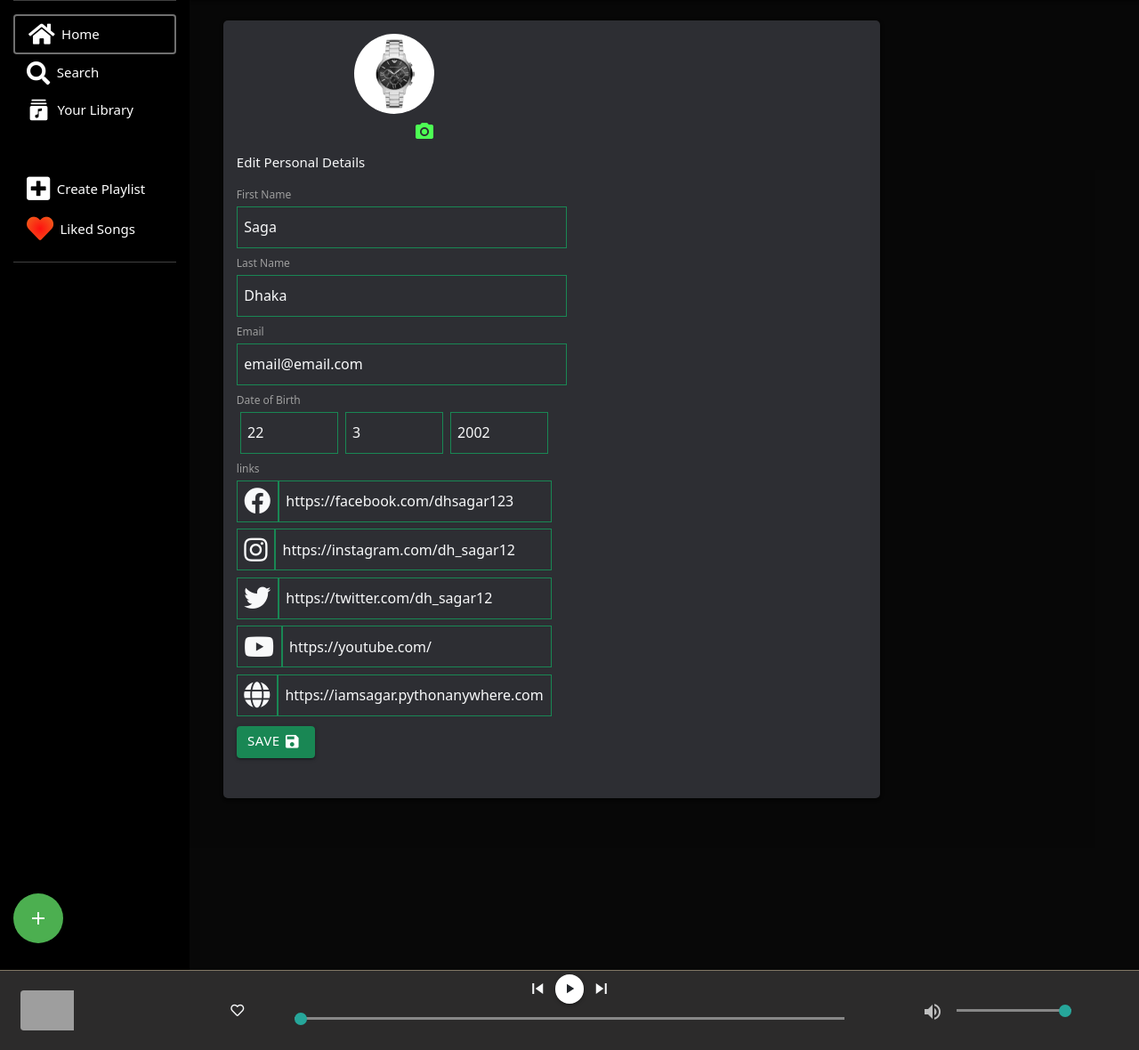
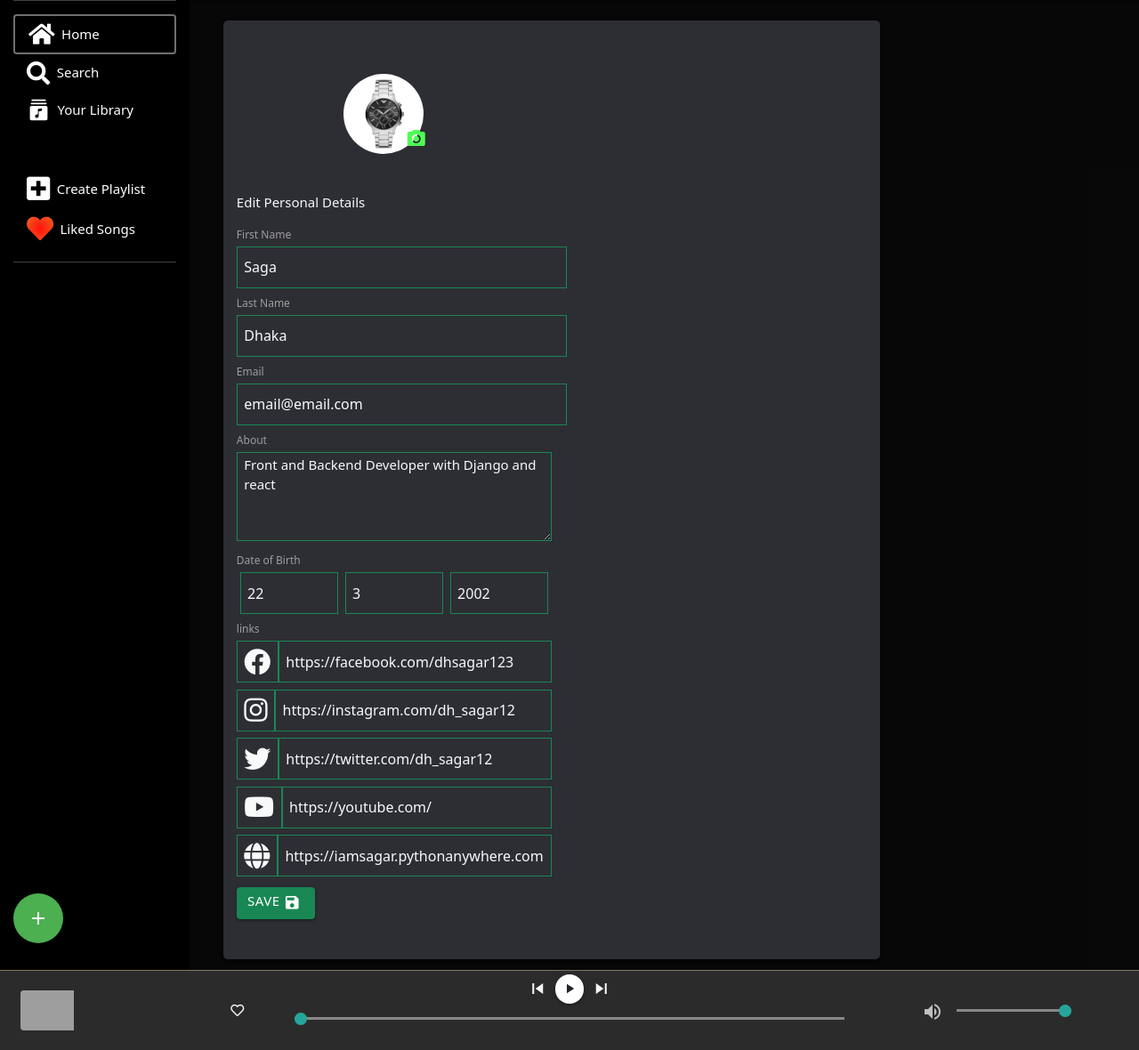
Before and after one commit to dh-sagar12/spotify-clone-in-django, a Django app: page /editprofile/ in a window 1280 px wide. Shown: the part 64-1244 px from the top of the page at 89% size. Run offline with Django 3.2, Linux system fonts and the light colour scheme; a user stored in the database is signed in; data comes from the database, SQL or seed files in the repository; both versions use the stored data as it was after the commit; some libraries are stand-ins or nearby versions; grey boxes are pictures that could not be loaded.

Commit message:
enabled edit profile features and more

```diff
--- a/accounts/admin.py
+++ b/accounts/admin.py
@@ -12,7 +12,7 @@ class CustomUserAdmin(UserAdmin):
     add_form = UserCreationForm
     form = UserChangeForm
     fieldsets = (
-        (None, {'fields': ('email', 'password')}),
+        (None, {'fields': ('username', 'email', 'password')}),
         ('Permissions', {'fields': ('is_staff', 'is_active', 'is_artist', 'is_verify', 'is_superuser', 'groups', 'user_permissions')}),
         ('Personal Information', {'fields': ('avatar', 'first_name', 'last_name', 'gender', 'date_of_birth', 'country', 'about' ), }),
         ('Other Information', {'fields': ('insta_link', 'facebook_link', 'twitter_link', 'youtube_link')}),
--- a/accounts/models.py
+++ b/accounts/models.py
@@ -61,7 +61,7 @@ class User(AbstractBaseUser, PermissionsMixin):
     GENDER_FEMALE = 1
     GENDER_OTHER = -1
     GENDER_CHOICES = [(GENDER_MALE, 'Male'), (GENDER_FEMALE, 'Female'), (GENDER_OTHER, 'Other')]
-    gender = models.IntegerField(choices=GENDER_CHOICES, default=None)
+    gender = models.IntegerField(choices=GENDER_CHOICES, null=True)
 
 
     objects = CustomAccountManager()
--- a/accounts/views.py
+++ b/accounts/views.py
@@ -1,6 +1,11 @@
-from django.shortcuts import render
+from django.http.response import HttpResponseRedirect
+from django.urls import reverse
+from django.shortcuts import redirect, render
 from .models import User
 from django.contrib.auth.decorators import login_required
+import datetime
+from django.contrib import messages
+
 
 # Create your views here.
 
@@ -16,7 +21,39 @@ def showProfile(request, username):
 
 @login_required(login_url = 'login')
 def editProfile(request):
+    user = User.objects.filter(username= request.user.username)
+    thisuser= user.first()
     if request.method == 'POST':
-        pass
+        firstName = request.POST.get('firstName')
+        lastName = request.POST.get('lastName')
+        email = request.POST.get('email')
+        about = request.POST.get('about')
+        birthDay = request.POST.get('birthDay')
+        birthMonth = request.POST.get('birthMonth')
+        birthYear = request.POST.get('birthYear')
+        facebookLink = request.POST.get('facebookLink')
+        instagramLink = request.POST.get('instagramLink')
+        twitterLink = request.POST.get('twitterLink')
+        youtubeLink = request.POST.get('youtubeLink')
+        webLink = request.POST.get('webLink')
+        avatar = request.FILES.get('avatar')
+        dateOfBirth = get_mdy_date(int(birthYear), int(birthMonth), int(birthDay))
+
+        print(avatar, firstName, lastName, email, about, birthYear, birthMonth, birthDay, facebookLink, instagramLink, twitterLink, youtubeLink, webLink)
+        if avatar != None:
+            thisuser.avatar = avatar
+            user.update(first_name= firstName, last_name=lastName, email=email, about=about, insta_link=instagramLink, facebook_link=facebookLink, twitter_link=twitterLink, youtube_link= youtubeLink, external_link= webLink, date_of_birth= dateOfBirth )
+            thisuser.save()
+        else:
+            user.update(first_name= firstName, last_name=lastName, email=email, about=about, insta_link=instagramLink, facebook_link=facebookLink, twitter_link=twitterLink, youtube_link= youtubeLink, external_link= webLink, date_of_birth= dateOfBirth )
+
+        messages.success(request,"Profile Updated Successfully")
+        # return render(request, 'accounts/editprofile.html', {'message': message, 'user': thisuser})
+        return redirect(reverse(editProfile))
 
     return render(request, 'accounts/editprofile.html')
+
+
+def get_mdy_date(year, month, day):
+    dob =  datetime.date(year, month, day)
+    return dob
--- a/authentication/views.py
+++ b/authentication/views.py
@@ -97,7 +97,7 @@ def success(request):
 
 def send_verification_mail(email, authentication_key, first_name):
     subject = 'Verify your email before logging in to songIT'
-    message = f'Hi {first_name}. Thank you for joining songIT community. please click the link to verify yourself http://http://127.0.0.1:8000/auth/verify/{authentication_key} '
+    message = f'Hi {first_name}. Thank you for joining songIT community.\n please click the link to verify yourself http://http://127.0.0.1:8000/auth/verify/{authentication_key} '
     email_from = settings.EMAIL_HOST_USER
     recipient_list = [email]
     send_mail(subject, message, email_from, recipient_list )
--- a/templates/accounts/editprofile.html
+++ b/templates/accounts/editprofile.html
@@ -16,16 +16,20 @@
         -moz-appearance: textfield;
     }
 
-    .avatar-choose {
-        position: absolute;
-        z-index: 2;
-        top: 13%;
-        left: 29%;
-    }
-
     .cameraIcon {
         color: #4dff54 !important;
         cursor: pointer;
+    }
+    textarea{
+       min-height: 100px;
+    }
+    .profile-picture{
+        align-items: flex-end!important;
+        justify-content: flex-end
+    }
+    .avatar-choose{
+        position: relative;
+        right: 20px;
     }
 </style>
 <div class="container">
@@ -33,16 +37,26 @@
         <div class="col-xl-9 col-lg-9 col-md-12 col-sm-12 col-12">
             <div class="card h-100">
                 <div class="card-body">
-                    <form action="{% url 'editProfile' %}" method="post" enctype="multipart/form-data">
+                    <form action="{% url 'editProfile' %}" method="post" enctype="multipart/form-data" autocomplete="off">
                         {% csrf_token %}
                         <div class="">
                             <div class="col-xl-6 col-lg-6 col-md-6 col-sm-6 col-12">
                                 <div class="account-settings">
                                     <div class="user-profile">
+                                        <div class='my-2 py-3 text-success '>
+                                                {% if messages %}
+                                                    {% for message in messages %}
+                                                    <span class='p-2 border border-success' id= 'message'>
+                                                        {{message}}
+                                                    </span>
+                                                    {% endfor %}
+                                                {% endif %}
+                                        </div>
                                         <div
-                                            class="user-avatar d-flex align-items-center justify-content-center flex-direction-column">
+                                            class="user-avatar flex-direction-column d-flex align-items-center justify-content-center flex-direction-column">
+                                            <div class="profile-picture flex-direction-column d-flex">
                                                 {% if user.avatar %}
-                                            <img src="{{user.avatar.url}}" alt="{{user.first_name}}">
+                                                <img src="{{user.avatar.url}}" alt="{{user.first_name}}" id='profile-pic'>
                                                 {% else %}
                                                 <img src="https://picsum.photos/90" alt="">
                                                 {% endif %}
@@ -51,7 +65,8 @@
                                                         photo_camera
                                                     </i>
                                                 </label>
-                                            <input type="file" name="avatar" id="actual-btn" hidden accept="image/*">
+                                            </div>
+                                            <input type="file" name="avatar" id="actual-btn"  accept="image/*" hidden onchange="loadFile(event)">
 
                                         </div>
                                     </div>
@@ -64,7 +79,7 @@
 
                                 <div class="form-group">
                                     <label for="fullName">First Name</label>
-                                    <input class="px-2 my-1 border border-success text-light" value={{user.first_name}}>
+                                    <input class="px-2 my-1 border border-success text-light"  name="firstName" value={{user.first_name}}>
                                 </div>
                             </div>
 
@@ -72,25 +87,31 @@
 
                                 <div class="form-group">
                                     <label for="fullName">Last Name</label>
-                                    <input class="px-2 my-1 border border-success text-light" value={{user.last_name}}>
+                                    <input class="px-2 my-1 border border-success text-light" name="lastName" value={{user.last_name}}>
                                 </div>
 
                             </div>
                             <div class="col-xl-6 col-lg-6 col-md-6 col-sm-6 col-12">
                                 <div class="form-group">
                                     <label for="eMail">Email</label>
-                                    <input class="px-2 my-1 border border-success text-light" value={{user.email}}>
+                                    <input class="px-2 my-1 border border-success text-light" name='email' value={{user.email}}>
+                                </div>
+                            </div>
+                            <div class="col-xl-6 col-lg-6 col-md-6 col-sm-6 col-12">
+                                <div class="form-group">
+                                    <label for="eMail">About</label>
+                                    <textarea rows="4" name='about' class="px-2 my-1 border border-success text-light" name='email' >{{user.about}}</textarea>
                                 </div>
                             </div>
                             <div class="col-xl-6 col-lg-6 col-md-6 col-sm-6 col-12">
                                 <div class="form-group">
                                     <label for="phone">Date of Birth</label>
                                     <span class='d-flex'>
-                                        <input type='number' class="px-2  mx-1 my-1 border border-success text-light"
+                                        <input type='number' name='birthDay' class="px-2  mx-1 my-1 border border-success text-light"
                                             min='1' max='31' value={{user.date_of_birth.day}}>
-                                        <input type='number' class="px-2  mx-1 my-1 border border-success text-light"
+                                        <input type='number' name='birthMonth' class="px-2  mx-1 my-1 border border-success text-light"
                                             min='1' max='12' value={{user.date_of_birth.month}}>
-                                        <input type='number' class="px-2  mx-1 my-1 border border-success text-light"
+                                        <input type='number'name='birthYear'  class="px-2  mx-1 my-1 border border-success text-light"
                                             min='1900' max='2020' value={{user.date_of_birth.year}}>
                                     </span>
                                 </div>
@@ -169,4 +190,20 @@
     </div>
 </div>
 
+<script>
+    var loadFile = function(event) {
+        let profile = document.getElementById('profile-pic')
+        profile.src = URL.createObjectURL(event.target.files[0]);
+        profile.onload = function() {
+          URL.revokeObjectURL(profile.src) // free memory
+        }
+      };
+
+
+
+    setTimeout(() => {
+        $('#message').addClass('d-none')
+    }, 2000);
+</script>
+
 {% endblock profile %}
--- a/templates/base.html
+++ b/templates/base.html
@@ -135,6 +135,9 @@
             position: absolute;
             bottom: 8rem!important;
         }
+        .like-song{
+            cursor: pointer;
+        }
     </style>
 </head>
 
@@ -254,7 +257,7 @@
                         <a href="#" class="text-muted seeall" id='song-artist'>Artist</a>
                     </p>
                 </div>
-                <div class="col-md-2 p-0">
+                <div class="col-md-2 p-0 like-song">
                     <span><i class="far fa-heart"></i></span>
                 </div>
             </div>
```
Also changed, not shown: accounts/migrations/0017_alter_user_gender.py (added), accounts/migrations/0018_alter_user_gender.py (added), accounts/migrations/0019_alter_user_gender.py (added), db.sqlite3, media/avatar/user_1/20211211_144906.jpg (added), media/avatar/user_1/armaniWatch.jpg (added), media/avatar/user_1/mahadev.jpg (added), media/avatar/user_1/post-it.png (added), media/avatar/user_1/sagardv_kF6QLIJ.jpg (added). Lines whose indentation alone changed are shown as unchanged.
